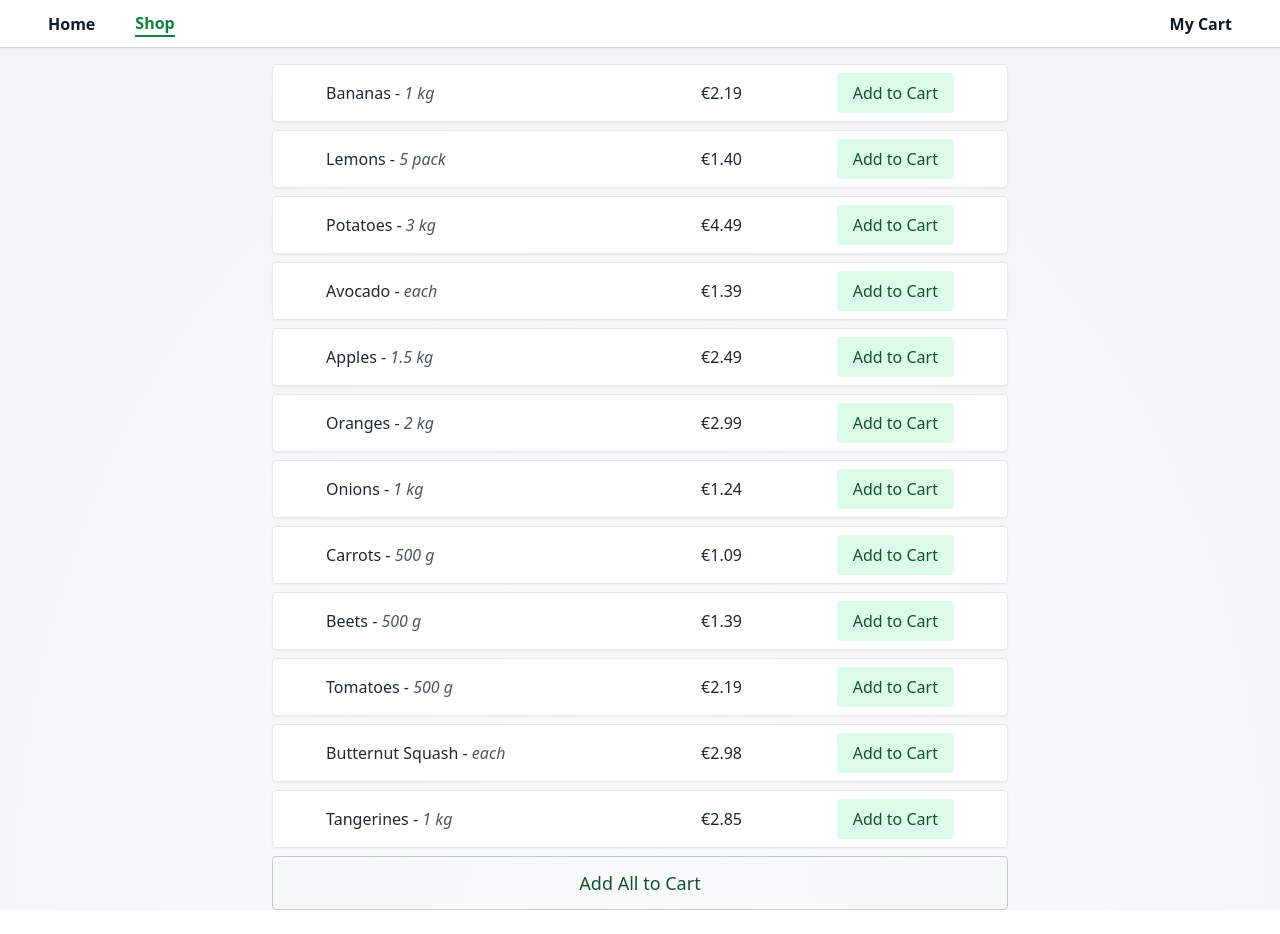
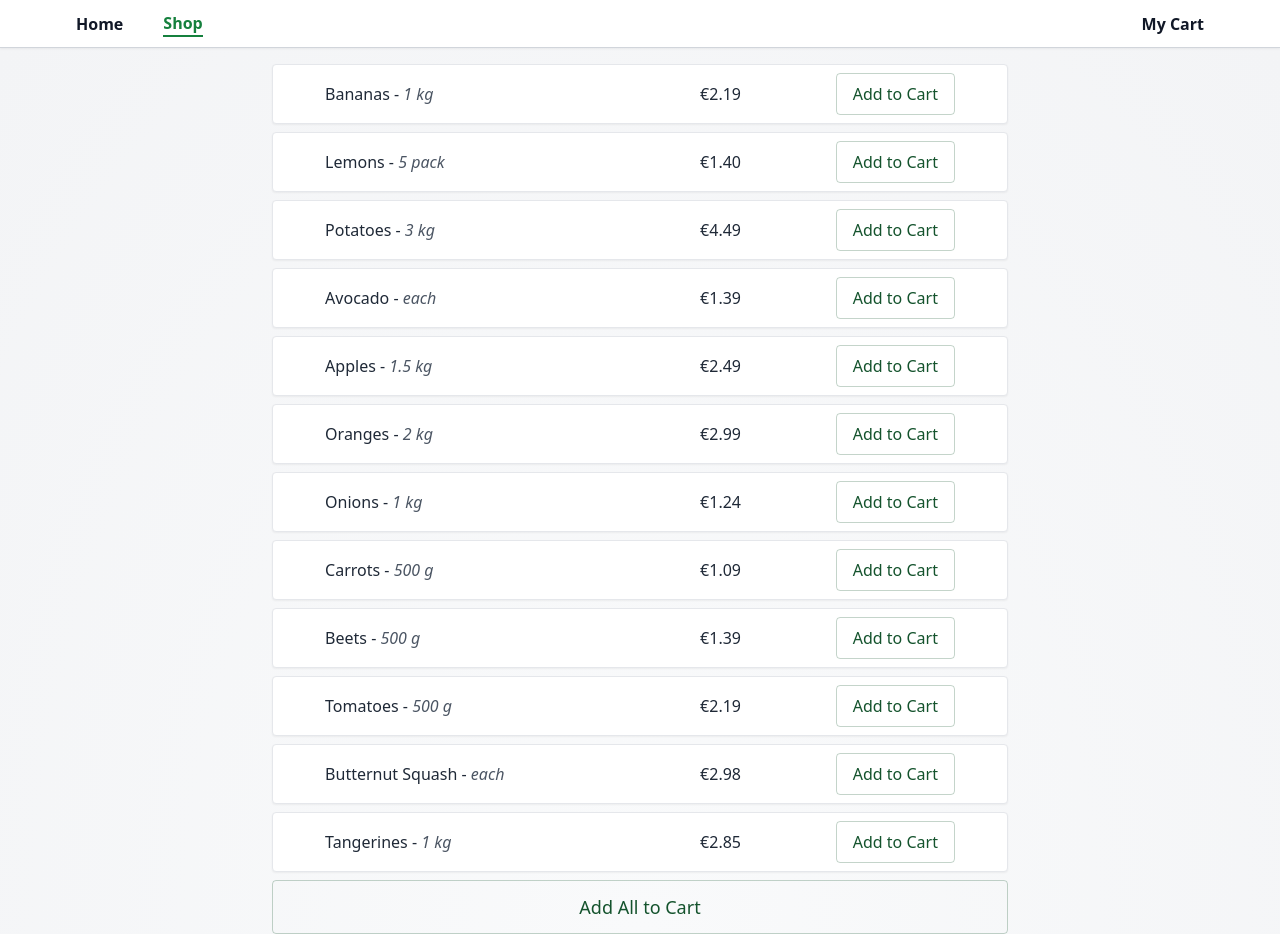
Before and after one commit to veotaar/shopping-cart, a React (Vite) app: page /shop in a window 1280 px wide. Before the commit the page ends 910 px from the top, so only its background shows below. Built offline with nearby package versions, Linux system fonts and the light colour scheme.

Commit message:
Change navbar layout

```diff
--- a/src/components/EmptyCart.jsx
+++ b/src/components/EmptyCart.jsx
@@ -2,7 +2,7 @@ import { Link } from 'react-router-dom';
 
 function EmptyCart() {
   return (
-    <div className="mt-10 text-center">
+    <div className="pt-10 text-center">
       <h1 className="mb-4 text-2xl">Your cart is empty.</h1>
       <Link className="self-start" to="/shop">
         <button
--- a/src/components/Item.jsx
+++ b/src/components/Item.jsx
@@ -13,7 +13,7 @@ function Item({ item }) {
       <div className="w-2/6 text-gray-800 sm:w-1/6">€{item.price.toFixed(2)}</div>
       <div>
         <button
-          className="truncate rounded bg-green-100 px-4 py-2 text-green-900 transition-colors hover:bg-green-900 hover:text-white active:bg-green-700"
+          className="truncate rounded border border-green-900/25 px-4 py-2 text-green-900 transition-colors hover:bg-green-900 hover:text-white active:bg-green-700"
           type="button"
           onClick={() =>
             dispatch({
--- a/src/components/Navbar.jsx
+++ b/src/components/Navbar.jsx
@@ -15,7 +15,8 @@ function Navbar() {
 
   return (
     <nav className="sticky top-0 flex h-12 items-center border-b border-gray-300  bg-white font-bold drop-shadow-sm">
-      <ul className="flex flex-1 items-center justify-start  gap-10  px-12 text-gray-900">
+      <div className="w-full lg:mx-auto lg:max-w-6xl">
+        <ul className="flex flex-1 items-center justify-start  gap-10  px-3 text-gray-900">
           <li
             className={cn(
               {
@@ -61,6 +62,7 @@ function Navbar() {
             </Link>
           </li>
         </ul>
+      </div>
     </nav>
   );
 }
```
Lines whose indentation alone changed are shown as unchanged.
